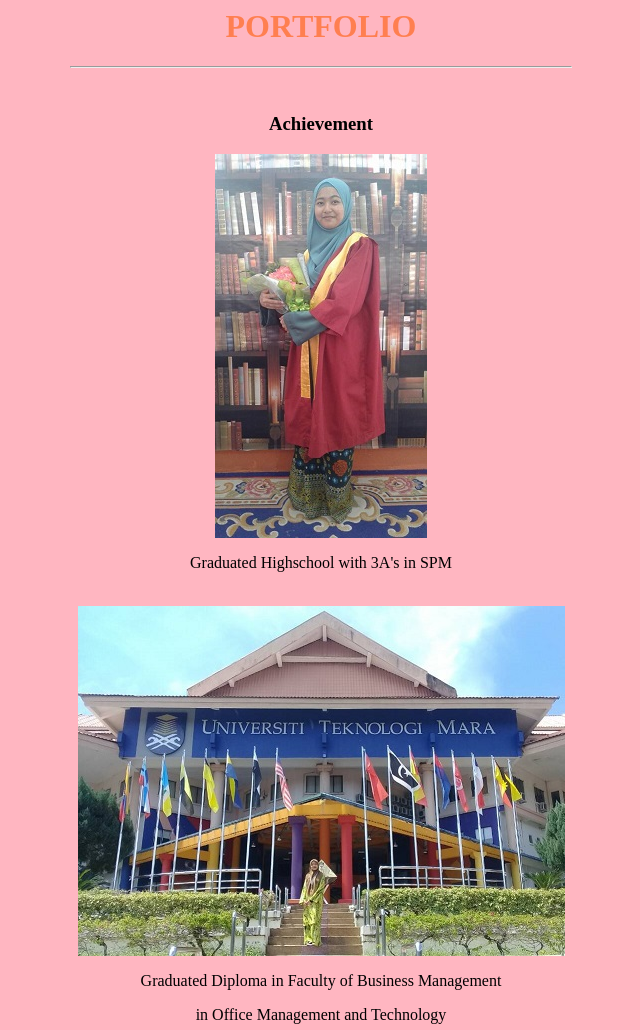
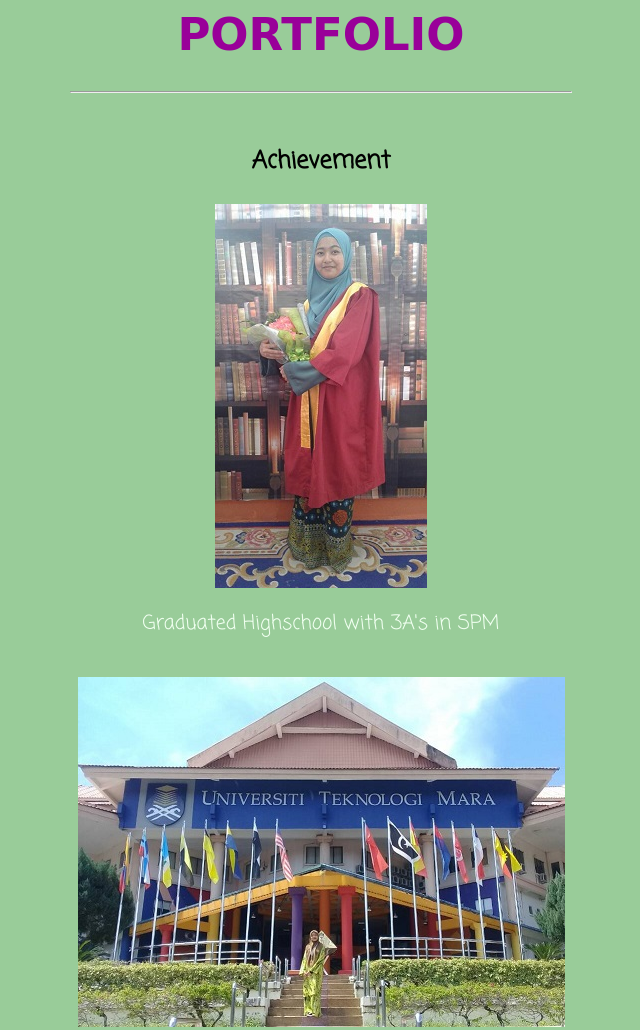
Before and after one commit to haailahazharweb/personal-portfolio, a plain HTML site: page portfolio.html in a window 1280 px wide. Shown: the top 1030 px of the page, without its empty margins (319-959 px from the left). Drawn offline with Linux system fonts and the light colour scheme.

Commit message:
Update portfolio.html

```diff
--- a/portfolio.html
+++ b/portfolio.html
@@ -1,14 +1,15 @@
 <html lang="en-us">
 <head>
-<title>
-portfolio
-</title>
+<title>portfolio</title>
+<link rel="stylesheet" type="text/css" href="css/style.css">
+<link rel="preconnect" href="https://fonts.gstatic.com">
+<link href="https://fonts.googleapis.com/css2?family=Coming+Soon&family=Satisfy&display=swap" rel="stylesheet">
 </head>
 <body>
 
-<center><h1 style="color:coral" style="font:bold" >PORTFOLIO</h1></center>
+<center><h1>PORTFOLIO</h1></center>
 
-<hr style="color:navy" width="500">
+<hr width="500">
 
 <br>
 
```
